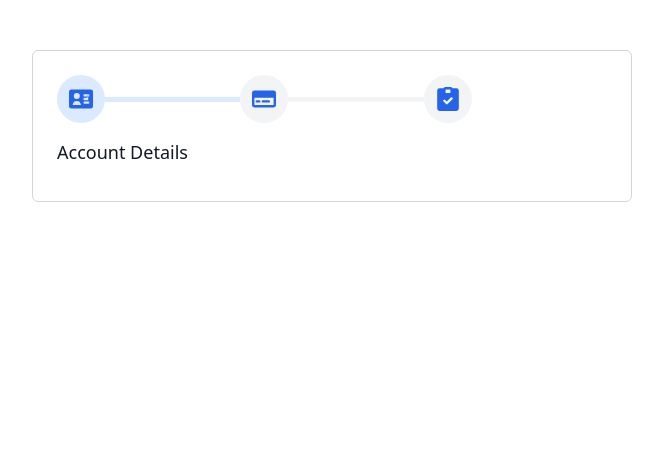
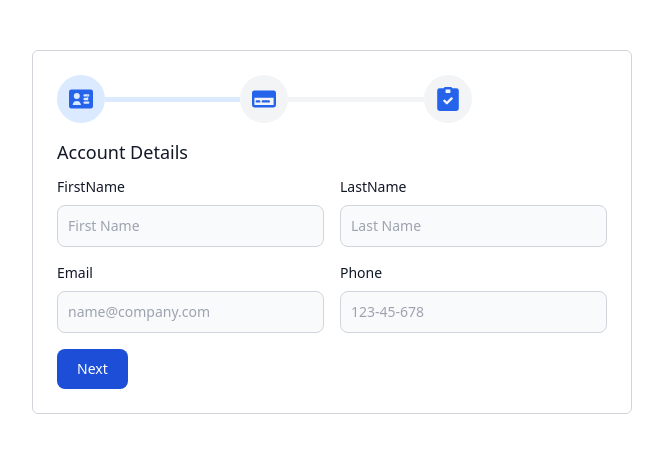
Before and after one commit to mtmsujan/multi-step-form, a plain HTML site: page index.html in a window 1280 px wide. Shown: the whole page, without its empty margins (308-971 px from the left). Drawn offline with nearby package versions, Linux system fonts and the light colour scheme.

Commit message:
Add form label,input and button

```diff
--- a/index.html
+++ b/index.html
@@ -44,7 +44,27 @@
             <!-- Step 1 -->
             <div id="step-1" class="step">
                 <h3 class="mb-4 text-lg font-medium leading-none text-gray-900 dark:text-white">Account Details</h3>
-
+                <div class="grid gap-4 mb-4 sm:grid-cols-2">
+                    <div>
+                        <label for="username" class="block mb-2 text-sm font-medium text-gray-900 dark:text-white">FirstName</label>
+                        <input type="text" name="username" id="username" class="bg-gray-50 border border-gray-300 text-gray-900 text-sm rounded-lg focus:ring-blue-600 focus:border-blue-600 block w-full p-2.5 dark:bg-gray-700 dark:border-gray-600 dark:placeholder-gray-400 dark:text-white dark:focus:ring-blue-500 dark:focus:border-blue-500" placeholder="First Name" required="">
+                    </div>
+                    <div>
+                        <label for="lastname" class="block mb-2 text-sm font-medium text-gray-900 dark:text-white">LastName</label>
+                        <input type="text" name="lastname" id="lastname" class="bg-gray-50 border border-gray-300 text-gray-900 text-sm rounded-lg focus:ring-blue-600 focus:border-blue-600 block w-full p-2.5 dark:bg-gray-700 dark:border-gray-600 dark:placeholder-gray-400 dark:text-white dark:focus:ring-blue-500 dark:focus:border-blue-500" placeholder="Last Name" required="">
+                    </div>
+                    <div>
+                        <label for="email" class="block mb-2 text-sm font-medium text-gray-900 dark:text-white">Email</label>
+                        <input type="email" name="email" id="email" class="bg-gray-50 border border-gray-300 text-gray-900 text-sm rounded-lg focus:ring-blue-600 focus:border-blue-600 block w-full p-2.5 dark:bg-gray-700 dark:border-gray-600 dark:placeholder-gray-400 dark:text-white dark:focus:ring-blue-500 dark:focus:border-blue-500" placeholder="name@company.com" required="">
+                    </div>
+                    <div>
+                        <label for="phone" class="block mb-2 text-sm font-medium text-gray-900 dark:text-white">Phone</label>
+                        <input type="tel" name="phone" id="phone" class="bg-gray-50 border border-gray-300 text-gray-900 text-sm rounded-lg focus:ring-blue-600 focus:border-blue-600 block w-full p-2.5 dark:bg-gray-700 dark:border-gray-600 dark:placeholder-gray-400 dark:text-white dark:focus:ring-blue-500 dark:focus:border-blue-500" placeholder="123-45-678" required="">
+                    </div>
+                </div>
+                <button type="button" class="text-white bg-blue-700 hover:bg-blue-800 focus:ring-4 focus:outline-none focus:ring-blue-300 font-medium rounded-lg text-sm px-5 py-2.5 text-center dark:bg-blue-600 dark:hover:bg-blue-700 dark:focus:ring-blue-800" onclick="nextStep(1)">
+                    Next
+                </button>
             </div>
 
 
```
